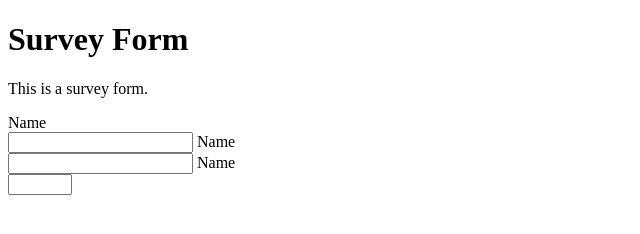
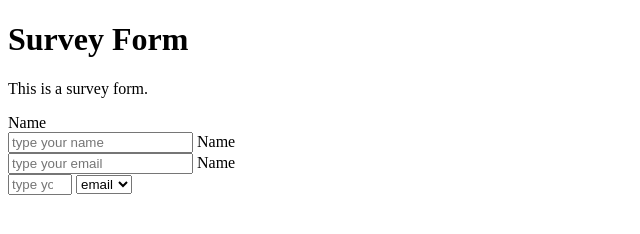
Before and after one commit to divine78/Microverse_Trial, a plain HTML site: page survey_form/index.html in a window 1280 px wide. Shown: the whole page, without its empty margins (0-640 px from the left). Drawn offline with Linux system fonts and the light colour scheme.

Commit message:
4thcommit

```diff
--- a/survey_form/index.html
+++ b/survey_form/index.html
@@ -11,14 +11,17 @@
 <body>
     <h1 id="title">Survey Form</h1>
     <p id="description">This is a survey form.</p>
-    <form id="survey-form">
+    <form id="survey-form" >
         <label for="name">Name</label><br>
-        <input type="text" id="name">
+        <input type="text" id="name" placeholder="type your name">
         <label for="email">Name</label><br>
-        <input type="email" id="email" pattern="[a-zA-Z]@[a-zA-Z].com">
+        <input type="email" id="email" pattern="[a-zA-Z]@[a-zA-Z].com" placeholder="type your email">
         <label for="number">Name</label><br>
-        <input type="number" id="number" pattern="[0-9]+" min="10" max="100">
-
+        <input type="number" id="number" pattern="[0-9]+" min="10" max="100" placeholder="type your number">
+<select  id="dropdown">
+    <option value="email">email</option>
+    <option value="name">name</option>
+</select>
     </form>
 
 </body>
```
